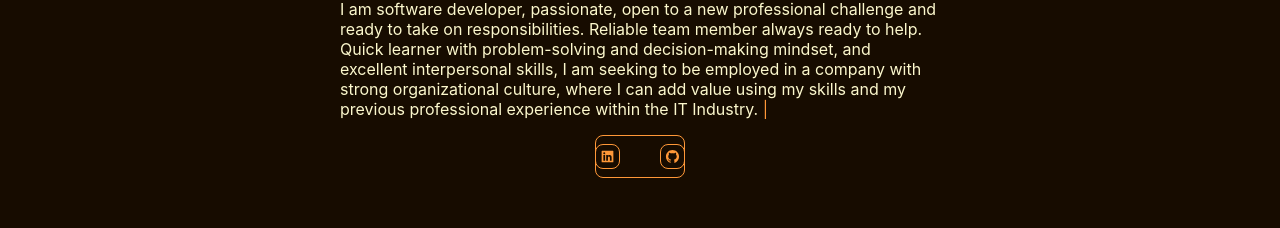
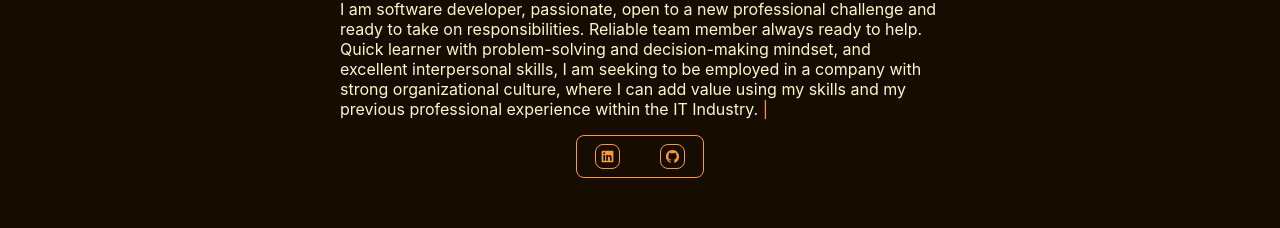
Before and after one commit to andreiBarut/new-web-portfolio, a React (Create React App) app: page / in a window 1280 px wide. Shown: the part 421-649 px from the top of the page. Built offline with nearby package versions, Linux system fonts and the light colour scheme.

Commit message:
ui links tweak

```diff
--- a/src/index.css
+++ b/src/index.css
@@ -32,7 +32,7 @@ code {
 	margin: 2vh auto;
 	border-radius: 8px;
 	height: fit-content;
-	width: 15%;
+	width: 10vw;
 }
 
 @media (max-width: 990px) {
```
